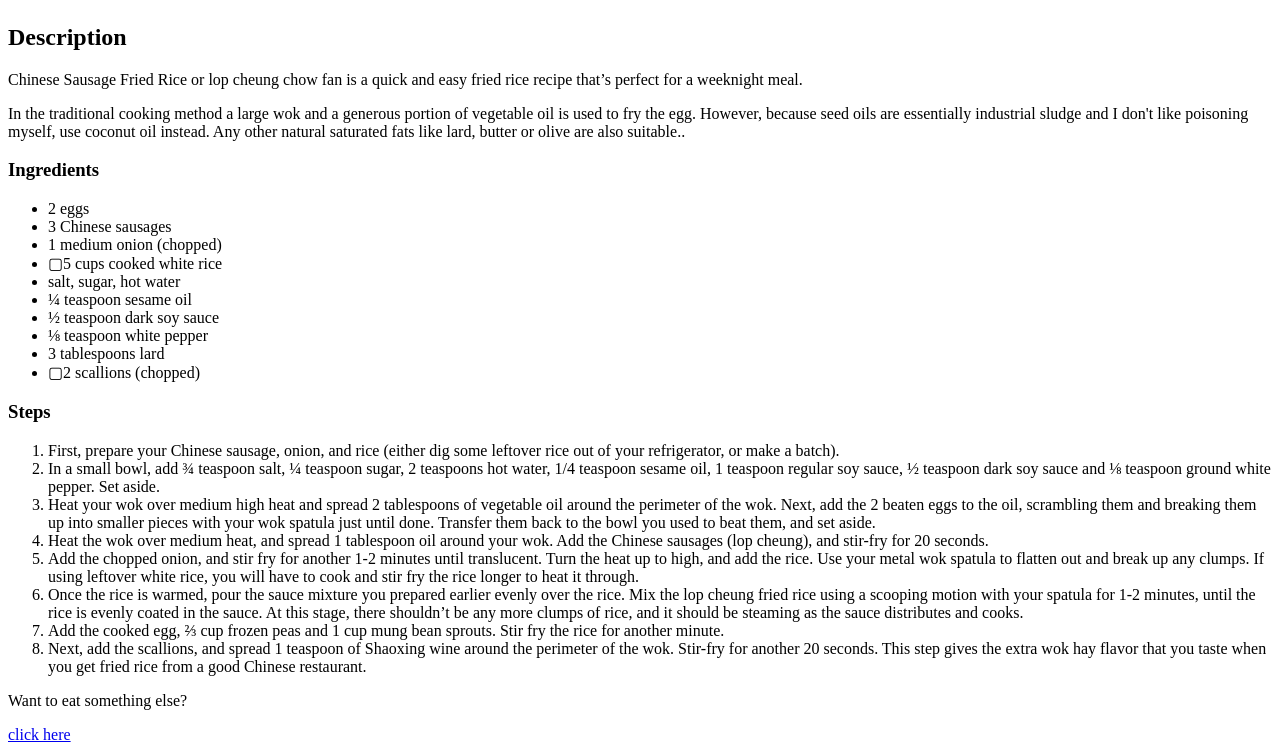
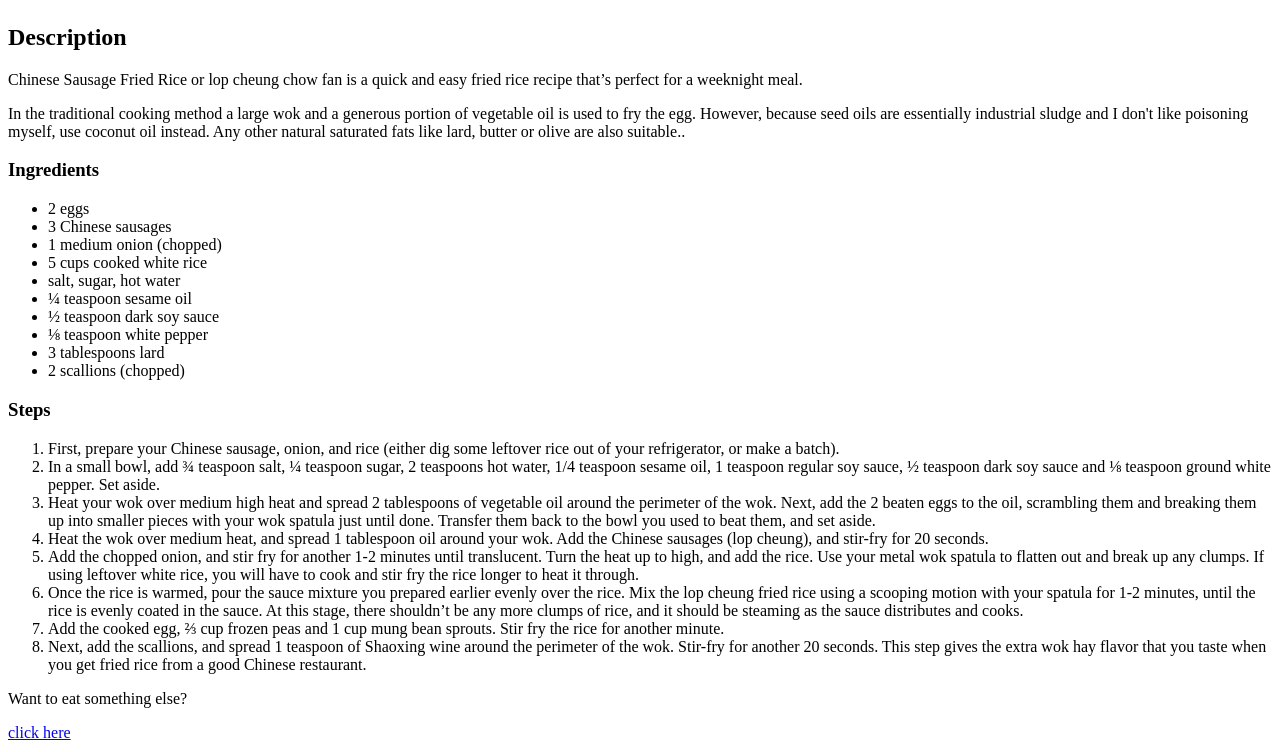
Before and after one commit to Traceydh/odin-recipes, a plain HTML site: page recipes/fried-rice.html in a window 1280 px wide. Shown: the part 975-1727 px from the top of the page. Drawn offline with Linux system fonts and the light colour scheme.

Commit message:
format: delete unwanted symbols

```diff
--- a/recipes/fried-rice.html
+++ b/recipes/fried-rice.html
@@ -16,13 +16,13 @@
                 <li>2 eggs</li>
                 <li>3 Chinese sausages</li>
                 <li>1 medium onion (chopped)</li>
-                <li>▢5 cups cooked white rice</li>
+                <li>5 cups cooked white rice</li>
                 <li>salt, sugar, hot water</li>
                 <li>¼ teaspoon sesame oil</li>
                 <li>½ teaspoon dark soy sauce</li>
                 <li>⅛ teaspoon white pepper</li>
                 <li>3 tablespoons lard</li>
-                <li>▢2 scallions (chopped)</li>
+                <li>2 scallions (chopped)</li>
 
             </ul>
 
```
